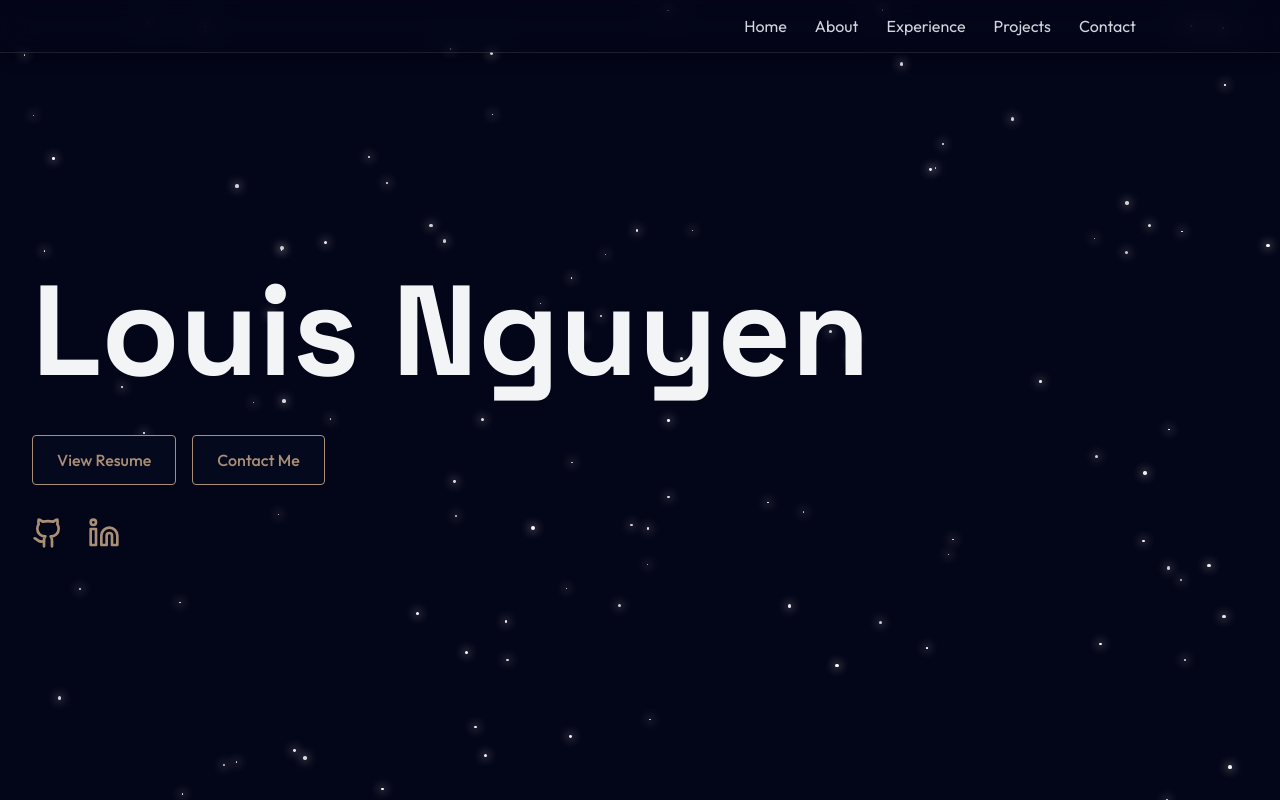
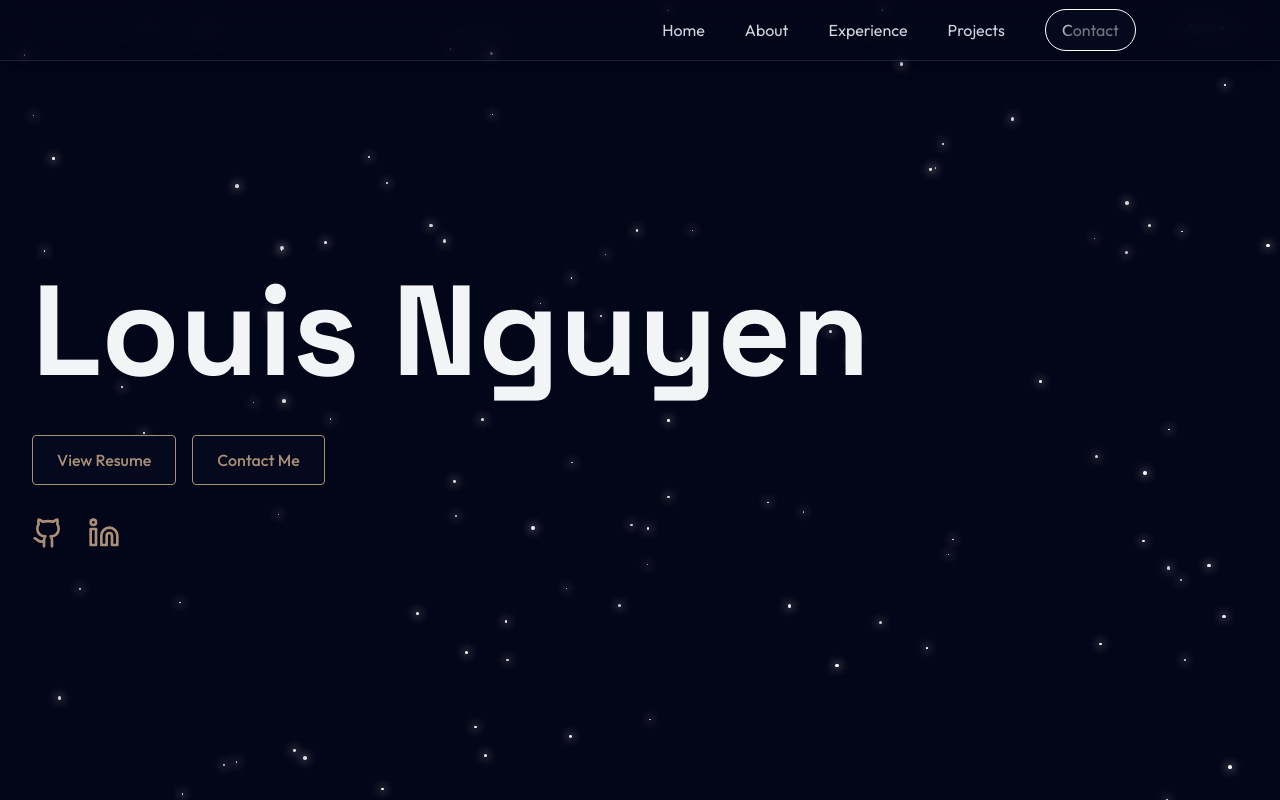
Before and after one commit to louisnguyenn/Louis-Personal-Portfolio, a React (Vite) app: page / in a window 1280 px wide. Shown: the top 800 px of the page. Built offline with nearby package versions, Linux system fonts and the light colour scheme.

Commit message:
added shiny text animations

```diff
--- a/src/components/Navbar.jsx
+++ b/src/components/Navbar.jsx
@@ -1,4 +1,5 @@
 import { useEffect } from "react";
+import ShinyText from './ShinyText';
 
 export const Navbar = ({ menuOpen, setMenuOpen }) => {
 
@@ -9,7 +10,7 @@ export const Navbar = ({ menuOpen, setMenuOpen }) => {
   return (
     <nav className="fixed top-0 w-full z-40 bg-[rgba(10, 10, 10, 0.8)] backdrop-blur-lg border-b border-white/10 shadow-lg">
       <div className="max-w-5xl mx-auto px-4">
-        <div className="flex justify-between items-center h-13">
+        <div className="flex justify-between items-center h-15">
 
           {/* mobile navbar (hamburger) icon */}
           <div className="w-7 h-5 relative cursor-pointer z-40 md:hidden" onClick={() => setMenuOpen(!menuOpen)}>
@@ -17,13 +18,13 @@ export const Navbar = ({ menuOpen, setMenuOpen }) => {
           </div>
 
           {/* desktop menu (navbar) */}
-          <div className="hidden md:flex items-center ml-auto space-x-7">
+          <div className="hidden md:flex items-center ml-auto space-x-10">
             <a href="#home" className="text-gray-300 hover:text-lg hover:underline hover:text-white hover:font-semibold transition-all duration-300">Home</a>
             {/* <a href="blog.jsx" className="text-gray-300 hover:text-lg hover:underline hover:text-white hover:font-semibold transition-all duration-300">Blog</a> */}
             <a href="#about" className="text-gray-300 hover:text-lg hover:underline hover:text-white hover:font-semibold transition-all duration-300">About</a>
             <a href="#experience" className="text-gray-300 hover:text-lg hover:underline hover:text-white hover:font-semibold transition-all duration-300">Experience</a>
             <a href="#projects" className="text-gray-300 hover:text-lg hover:underline hover:text-white hover:font-semibold transition-all duration-300">Projects</a>
-            <a href="#contact" className="text-gray-300 hover:text-lg hover:underline hover:text-white hover:font-semibold transition-all duration-300">Contact</a>
+            <a href="#contact" className="bg-[#05091e] py-2 px-4 rounded-full border border-white text-gray-300 hover:text-white transition-all duration-300"><ShinyText text="Contact" disabled={false} speed={3} className='custom-class' /></a>
             {/* <a href="https://www.linkedin.com/in/louisnguyenn/" target="_blank" className="text-gray-300 transition-colors hover:-translate-y-1 hover:underline hover:text-white">LinkedIn</a>
             <a href="https://github.com/louisnguyen7" target="_blank" className="text-gray-300 transition-colors hover:-translate-y-1 hover:underline hover:text-white">GitHub</a> */}
           </div>
--- /dev/null
+++ b/src/components/ShinyText.jsx
@@ -0,0 +1,14 @@
+const ShinyText = ({ text, disabled = false, speed = 5, className = '' }) => {
+  const animationDuration = `${speed}s`;
+
+  return (
+    <div
+      className={`shiny-text ${disabled ? 'disabled' : ''} ${className}`}
+      style={{ animationDuration }}
+    >
+      {text}
+    </div>
+  );
+};
+
+export default ShinyText;
--- a/src/index.css
+++ b/src/index.css
@@ -211,3 +211,31 @@ h6 {
     box-shadow: 0 0 10px 2px rgba(255, 255, 255, 0.4);
   }
 }
+
+.shiny-text {
+  color: #b5b5b5a4; /* intensity/style */
+  background: linear-gradient(
+    120deg,
+    rgba(255, 255, 255, 0) 40%,
+    rgba(255, 255, 255, 0.8) 50%,
+    rgba(255, 255, 255, 0) 60%
+  );
+  background-size: 200% 100%;
+  -webkit-background-clip: text;
+  background-clip: text;
+  display: inline-block;
+  animation: shine 5s linear infinite;
+}
+
+@keyframes shine {
+  0% {
+    background-position: 100%;
+  }
+  100% {
+    background-position: -100%;
+  }
+}
+
+.shiny-text.disabled {
+  animation: none;
+}
```
